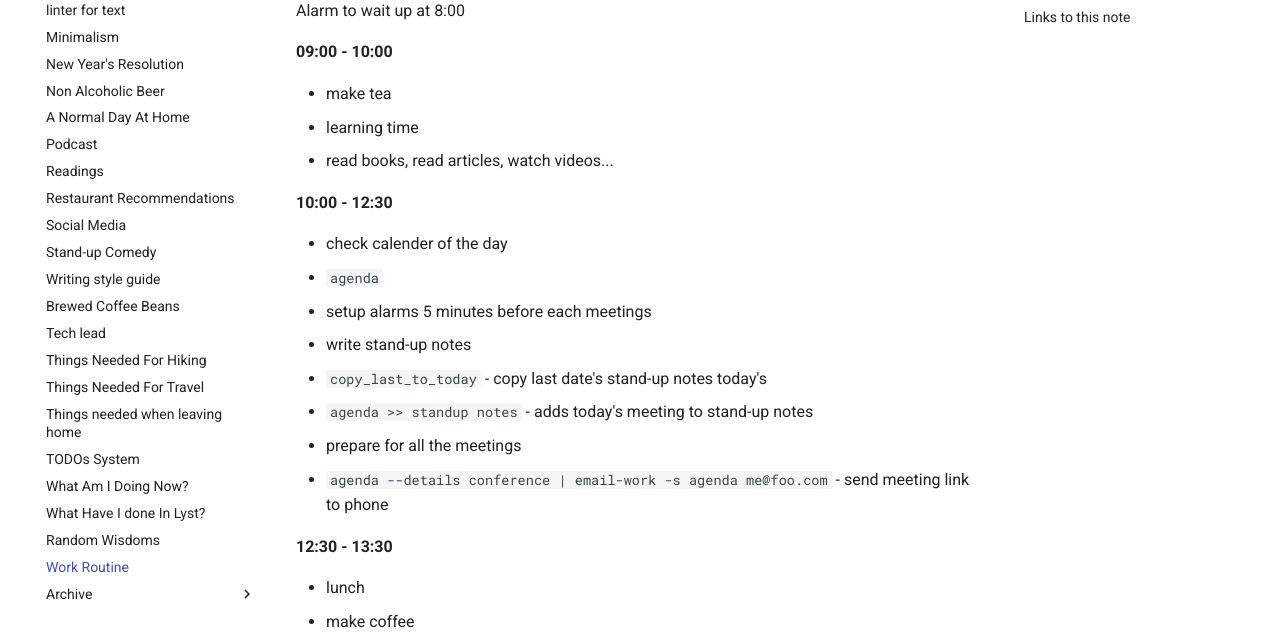
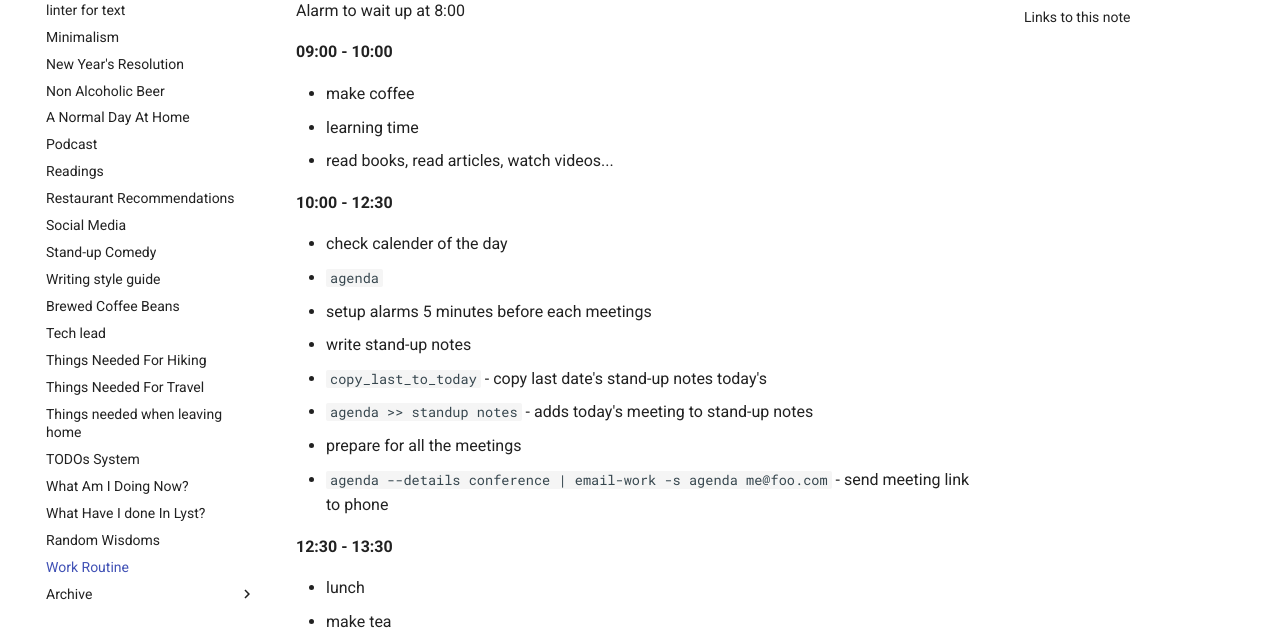
Before and after one commit to ynotstartups/notes, an MkDocs documentation site: the page built from notes/work-routine.md, in a window 1280 px wide and 900 px high. Shown: the part 265-897 px from the top of the window. Built offline with MkDocs 1.6.1 and Material for MkDocs 9.7.7, drawn with Linux system fonts in a browser that asks for light colours; part of the change alters nothing that is shown.

```diff
--- a/notes/work-routine.md
+++ b/notes/work-routine.md
@@ -8,7 +8,7 @@ Alarm to wait up at 8:00
 
 **09:00 - 10:00**
 
-- make tea
+- make coffee
 - learning time
   - read books, read articles, watch videos...
 
@@ -26,7 +26,7 @@ Alarm to wait up at 8:00
 **12:30 - 13:30**
 
 - lunch
-- make coffee
+- make tea
 
 **13:30 - 17:00**
 
```
